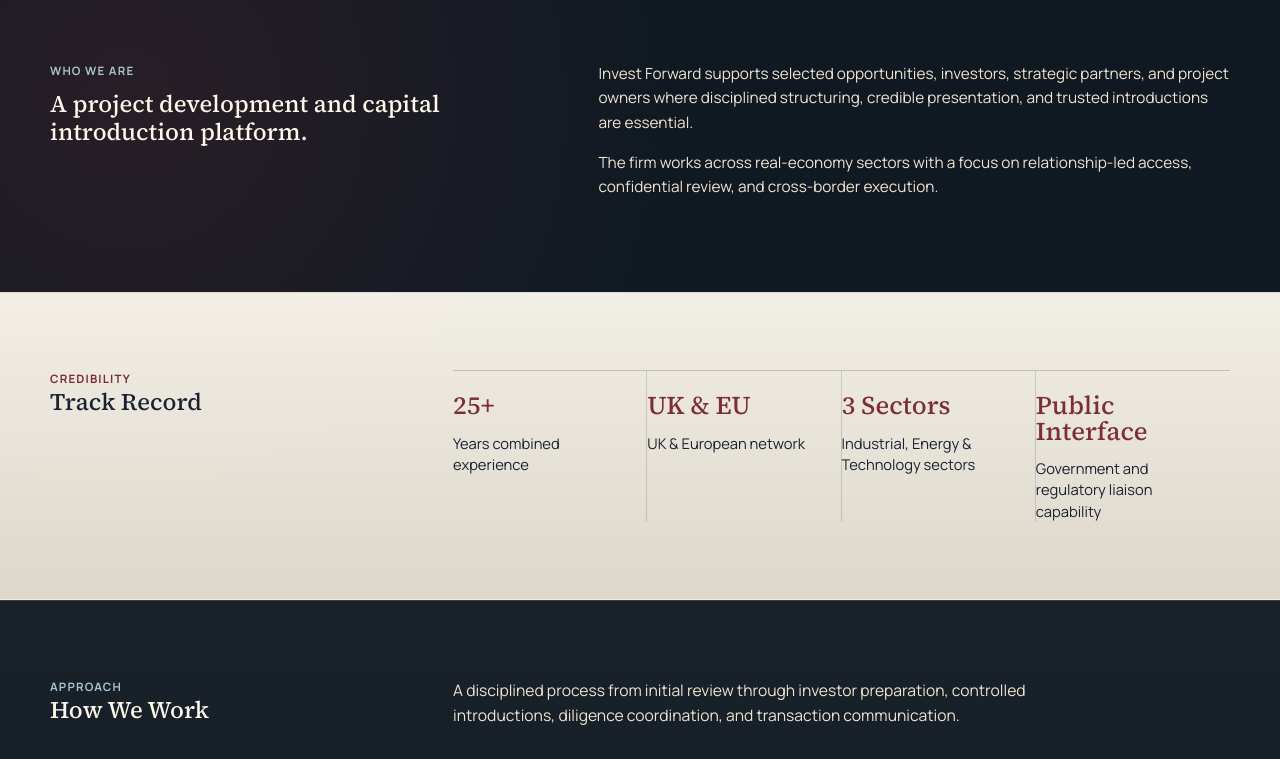
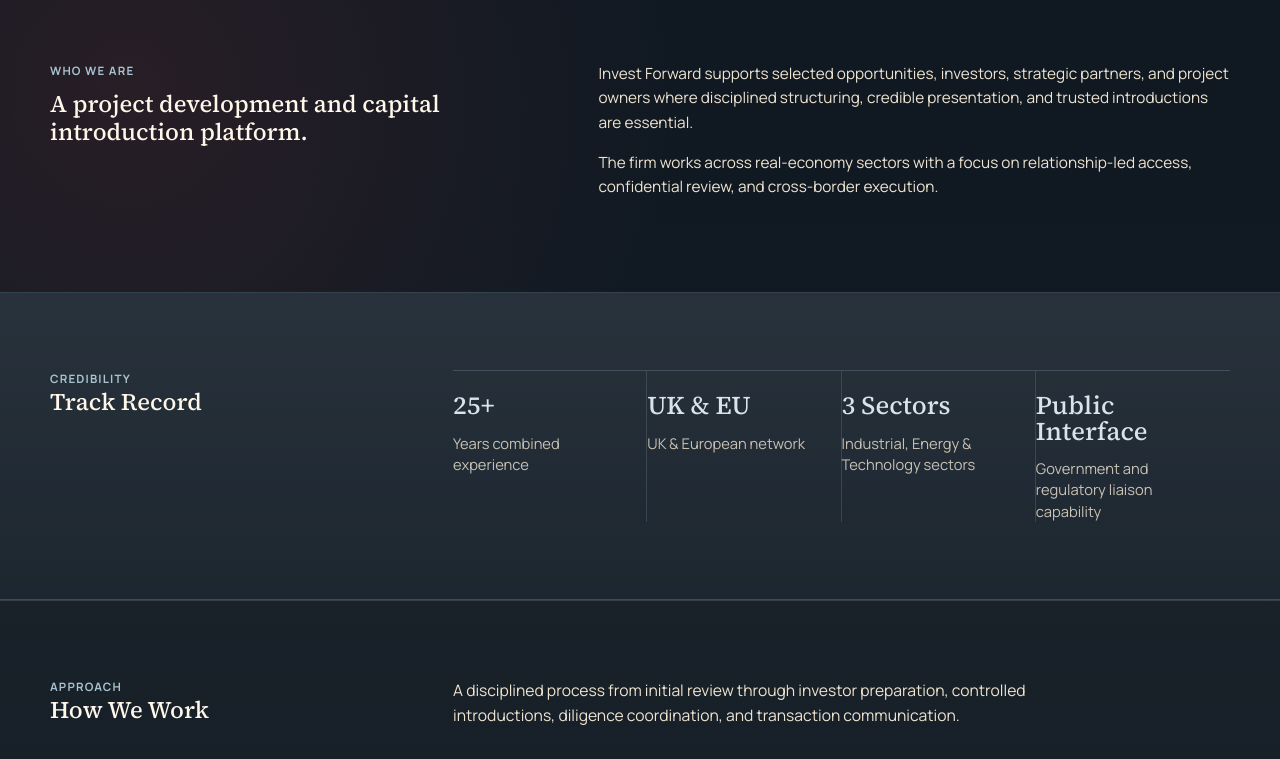
Before and after one commit to davimont62-maker/Invest-Forward-website, a Next.js app: page / in a window 1280 px wide. Shown: the part 559-1318 px from the top of the page. Built offline with nearby package versions, Linux system fonts and the light colour scheme.

Commit message:
Soften track record section transition

```diff
--- a/styles.css
+++ b/styles.css
@@ -1341,20 +1341,21 @@
 }
 
 .track-section {
-  border-block: 1px solid var(--line);
-  background:
-    linear-gradient(180deg, rgba(251, 247, 239, 0.96), rgba(231, 223, 209, 0.96));
-  color: var(--paper-ink);
+  border-block: 1px solid rgba(168, 194, 208, 0.18);
+  background:
+    linear-gradient(180deg, rgba(251, 247, 239, 0.075), rgba(251, 247, 239, 0.035)),
+    linear-gradient(180deg, #17222d 0%, #141f29 100%);
+  color: var(--ink);
 }
 
 .track-section h2,
 .track-section h3,
 .track-section p {
-  color: var(--paper-ink);
+  color: var(--heading);
 }
 
 .track-section .eyebrow {
-  color: var(--wine);
+  color: var(--blue);
 }
 
 .credibility-grid {
@@ -1990,13 +1991,13 @@
   grid-template-columns: repeat(4, minmax(0, 1fr));
   gap: 0;
   margin: 0;
-  border-top: 1px solid rgba(24, 34, 48, 0.2);
+  border-top: 1px solid rgba(168, 194, 208, 0.22);
 }
 
 .track-metrics div {
   min-height: 118px;
   padding: 22px 18px 0 0;
-  border-right: 1px solid rgba(24, 34, 48, 0.16);
+  border-right: 1px solid rgba(168, 194, 208, 0.18);
 }
 
 .track-metrics div:last-child {
@@ -2005,7 +2006,7 @@
 
 .track-metrics dt {
   margin-bottom: 14px;
-  color: var(--wine);
+  color: #d8e3ea;
   font-family: var(--font-display), Georgia, serif;
   font-size: clamp(1.32rem, 2vw, 1.86rem);
   line-height: 1;
@@ -2014,7 +2015,7 @@
 
 .track-metrics dd {
   margin: 0;
-  color: var(--paper-ink);
+  color: var(--muted);
   font-size: 0.92rem;
   line-height: 1.45;
 }
```
